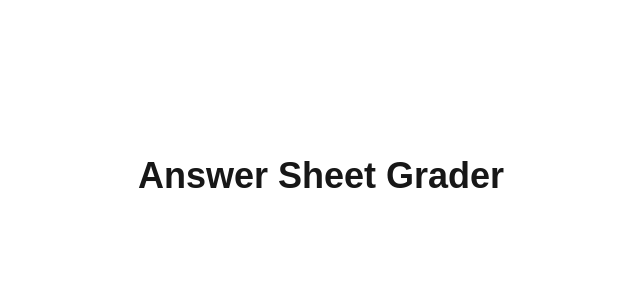
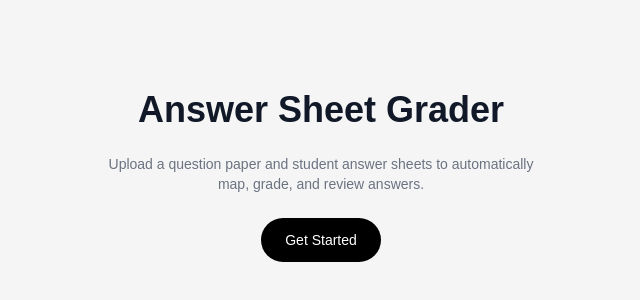
Before and after one commit to 0xDevanshh/Veda-Ai, a Next.js app: page / in a window 1280 px wide. Shown: the part 224-524 px from the top of the page, without its empty margins (319-959 px from the left). Built offline with nearby package versions, Linux system fonts and the light colour scheme.

Commit message:
fix: give homepage a light theme and entry link, drop dark-mode override

```diff
--- a/app/exams/upload/page.tsx
+++ b/app/exams/upload/page.tsx
@@ -3,7 +3,7 @@
 import { useRef, useState, type ChangeEvent } from "react";
 import { useRouter } from "next/navigation";
 import { v4 as uuidv4 } from "uuid";
-import { ArrowRight, Check, MousePointer2, Upload } from "lucide-react";
+import { ArrowRight, Check, Upload } from "lucide-react";
 import clsx from "clsx";
 import AppShell from "@/components/AppShell";
 import { fileToPageImages } from "@/lib/pdf-to-images";
@@ -147,10 +147,6 @@ function DecorativeIllustration() {
       <div className="relative flex h-14 w-14 items-center justify-center rounded-full bg-gray-300 text-sm font-semibold text-gray-600 ring-4 ring-white">
         AI
       </div>
-      <div className="absolute -bottom-2 right-0 flex items-center gap-1 rounded-full bg-yellow-300 px-2.5 py-1 text-xs font-medium text-gray-800 shadow-sm">
-        <MousePointer2 size={12} />
-        Anonymous
-      </div>
     </div>
   );
 }
@@ -206,7 +202,7 @@ function UploadCard({ highlight, files, multiple, onSelect }: UploadCardProps) {
           <p className="text-sm font-medium text-gray-800">
             Upload <span className="text-orange-600">{highlight}</span>
           </p>
-          <p className="text-xs text-gray-400">Max 10MB</p>
+          <p className="text-xs text-gray-400">Max 8MB</p>
         </>
       )}
     </button>
--- a/app/globals.css
+++ b/app/globals.css
@@ -5,13 +5,6 @@
 :root {
   --background: #ffffff;
   --foreground: #171717;
-}
-
-@media (prefers-color-scheme: dark) {
-  :root {
-    --background: #0a0a0a;
-    --foreground: #ededed;
-  }
 }
 
 body {
--- a/app/page.tsx
+++ b/app/page.tsx
@@ -1,7 +1,19 @@
+import Link from "next/link";
+
 export default function Home() {
   return (
-    <main className="flex min-h-screen items-center justify-center">
-      <h1 className="text-4xl font-bold">Answer Sheet Grader</h1>
+    <main className="flex min-h-screen flex-col items-center justify-center gap-6 bg-[#f5f5f5]">
+      <h1 className="text-4xl font-bold text-gray-900">Answer Sheet Grader</h1>
+      <p className="max-w-md text-center text-sm text-gray-500">
+        Upload a question paper and student answer sheets to automatically map,
+        grade, and review answers.
+      </p>
+      <Link
+        href="/exams/upload"
+        className="rounded-full bg-black px-6 py-3 text-sm font-medium text-white hover:bg-gray-800"
+      >
+        Get Started
+      </Link>
     </main>
   );
 }
```
